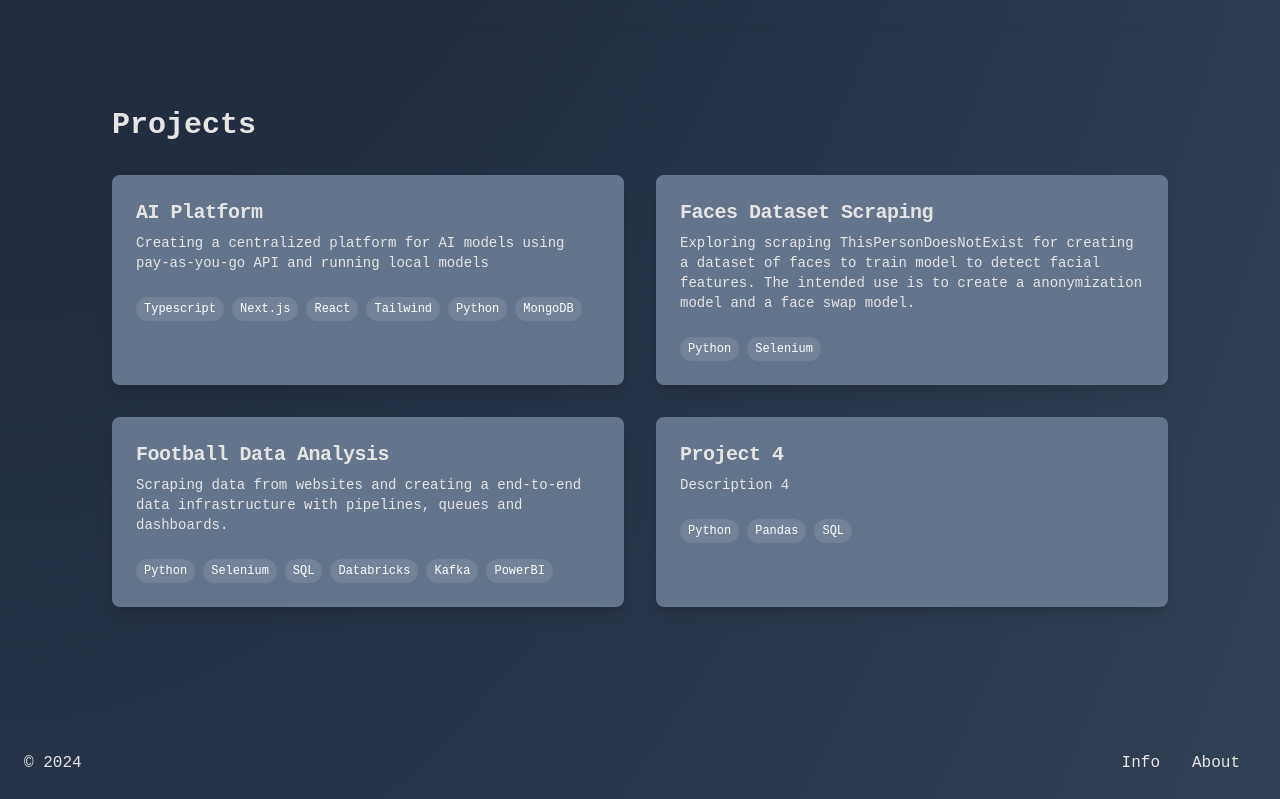
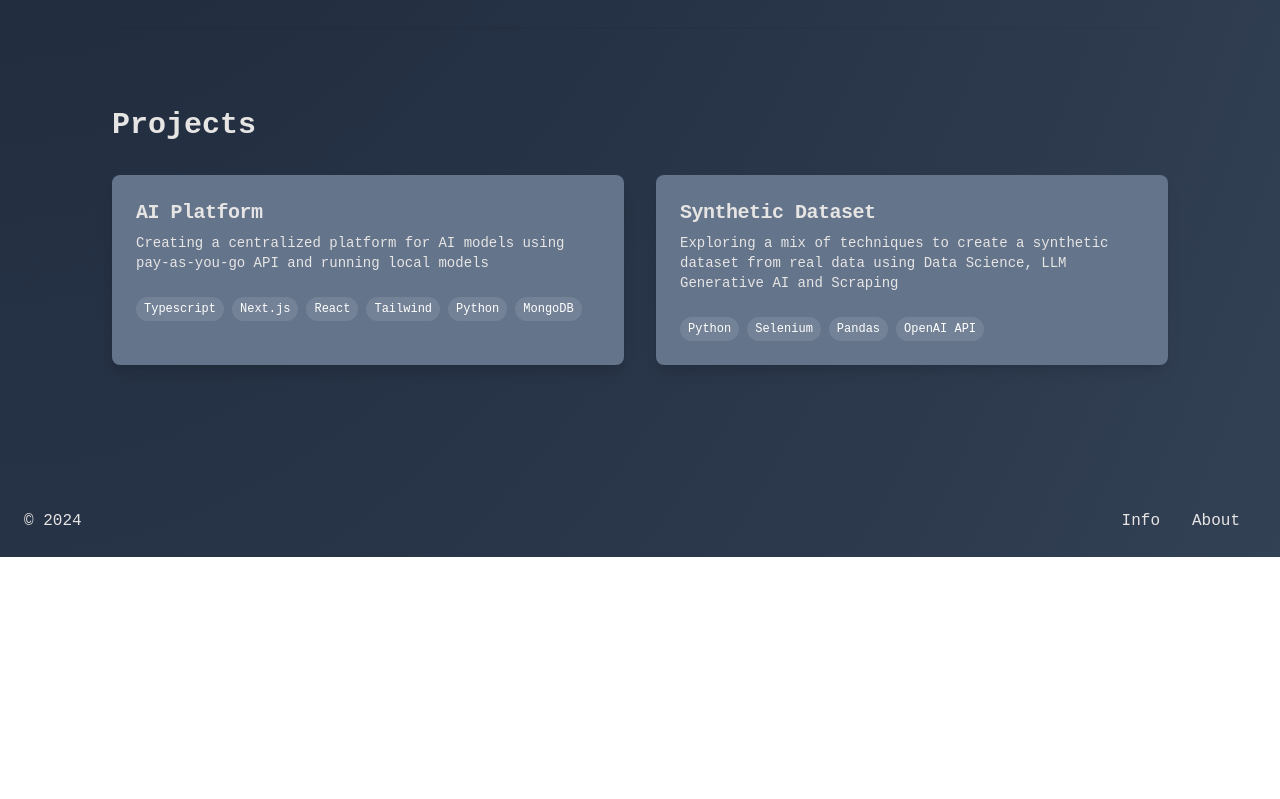
Before and after one commit to QLeBot/portfolio, a Next.js app: page / in a window 1280 px wide. Shown: the part 2865-3664 px from the top of the page. After the commit the page ends 3422 px from the top, so only its background shows below. Built offline with nearby package versions, Linux system fonts and the light colour scheme.

Commit message:
minor changes to main page

```diff
--- a/app/page.tsx
+++ b/app/page.tsx
@@ -223,9 +223,11 @@ const PortfolioPage = () => {
           <h2 className="text-3xl text-light font-bold mb-8">Projects</h2>
           <div className="grid grid-cols-1 md:grid-cols-2 gap-8">
             <ProjectCard title="AI Platform" description="Creating a centralized platform for AI models using pay-as-you-go API and running local models" technologies={["Typescript", "Next.js", "React", "Tailwind", "Python", "MongoDB"]} link="/projects/ai-platform" />
-            <ProjectCard title="Faces Dataset Scraping" description="Exploring scraping ThisPersonDoesNotExist for creating a dataset of faces to train model to detect facial features. The intended use is to create a anonymization model and a face swap model." technologies={["Python", "Selenium"]} link="/projects/dataset" />
+            <ProjectCard title="Synthetic Dataset" description="Exploring a mix of techniques to create a synthetic dataset from real data using Data Science, LLM Generative AI and Scraping" technologies={["Python", "Selenium", "Pandas", "OpenAI API"]} link="/projects/dataset" />
+            {/*
             <ProjectCard title="Football Data Analysis" description="Scraping data from websites and creating a end-to-end data infrastructure with pipelines, queues and dashboards." technologies={["Python", "Selenium", "SQL", "Databricks", "Kafka", "PowerBI"]} link="https://example.com" />
             <ProjectCard title="Project 4" description="Description 4" technologies={["Python", "Pandas", "SQL"]} link="https://example.com" />
+            */}
           </div>
         </div>
       </section>
```
